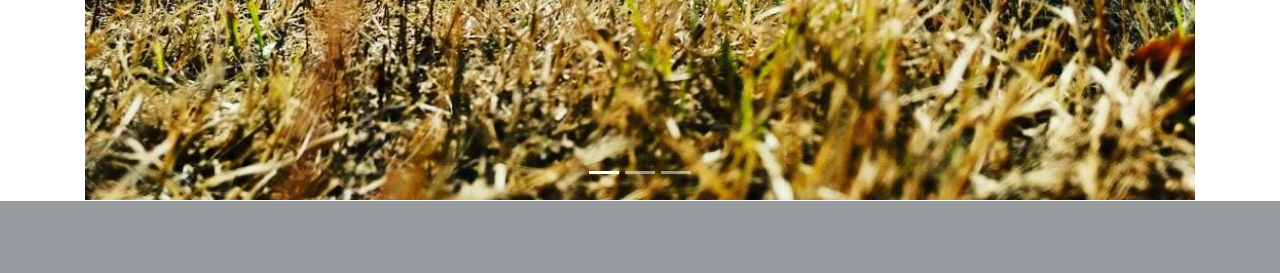
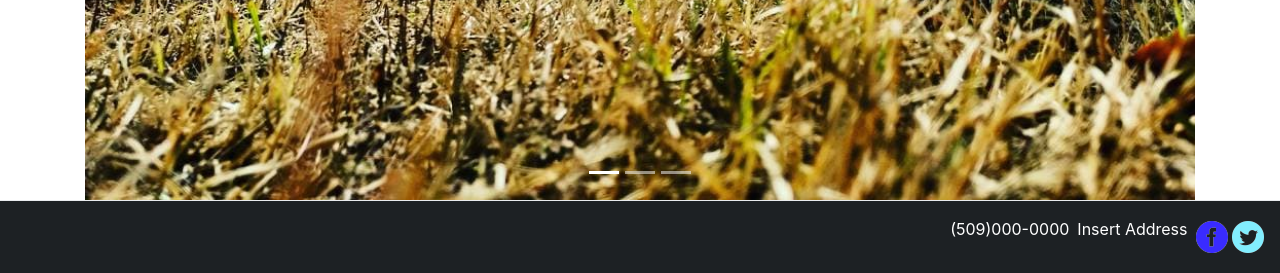
Before and after one commit to Asaelem/BlueRibbonHW, a PHP site: page /Home.php in a window 1280 px wide. Shown: the part 2653-2926 px from the top of the page. Before the commit the page ends 2854 px from the top, so only its background shows below. Run offline with PHP 8.4, Linux system fonts and the light colour scheme.

Commit message:
Added footer

```diff
--- a/CSS/custom.css
+++ b/CSS/custom.css
@@ -11,3 +11,11 @@
     border: none;
     border-bottom: 2px solid black;
 }
+
+footer{
+    background-color: #1d2124;
+}
+
+footer p{
+    color: white;
+}
--- a/Home.php
+++ b/Home.php
@@ -20,6 +20,8 @@
     <link rel="stylesheet" href="https://maxcdn.bootstrapcdn.com/bootstrap/4.0.0/css/bootstrap.min.css" integrity="sha384-Gn5384xqQ1aoWXA+058RXPxPg6fy4IWvTNh0E263XmFcJlSAwiGgFAW/dAiS6JXm" crossorigin="anonymous">
     <script src="https://maxcdn.bootstrapcdn.com/bootstrap/4.0.0/js/bootstrap.min.js" integrity="sha384-JZR6Spejh4U02d8jOt6vLEHfe/JQGiRRSQQxSfFWpi1MquVdAyjUar5+76PVCmYl" crossorigin="anonymous"></script>
     <script src="https://ajax.googleapis.com/ajax/libs/jquery/3.3.1/jquery.min.js"></script>
+    <link rel="stylesheet" type="text/css" href="CSS/custom.css">
+
 
 </head>
 
@@ -82,8 +84,14 @@
 
 </body>
 
-<footer>
+<footer class="modal-footer">
 
+    <p>(509)000-0000</p>
+    <p>Insert Address</p>
+    <div id="social_icon">
+        <img src="images/fb_icon.png" alt="Facebook" href="https://www.facebook.com/BlueRibbonHWs/">
+        <img src="images/twit_icon.png" alt="Twiter">
+    </div>
 
 </footer>
 
```
Also changed, not shown: images/fb_icon.png (added), images/twit_icon.png (added).
